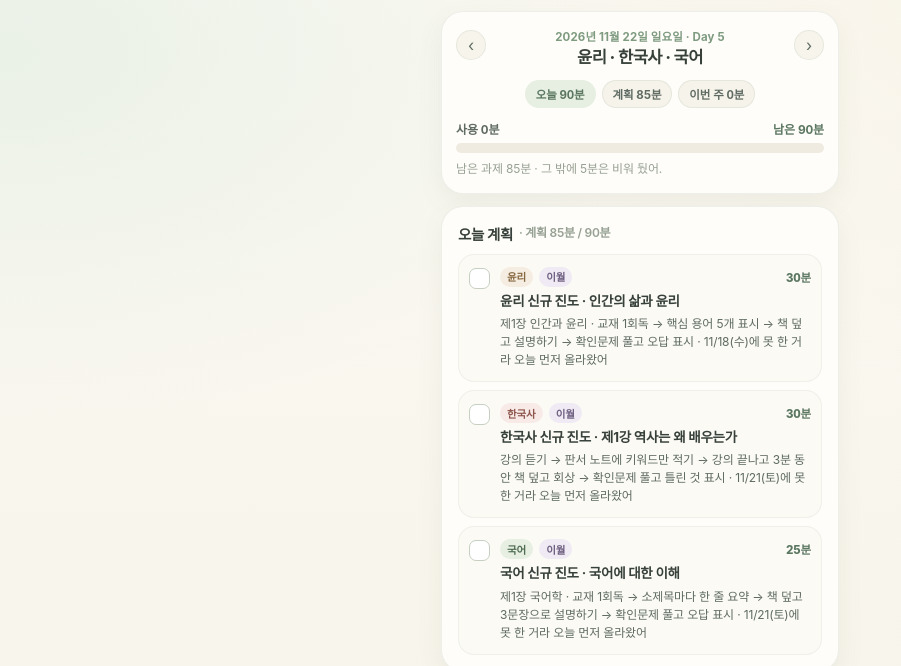
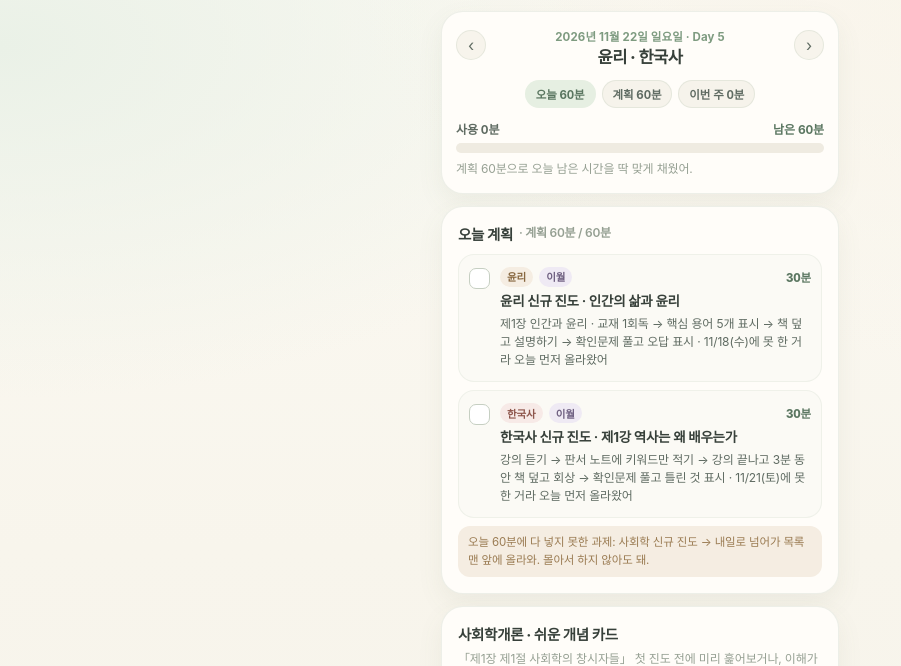
Before and after one commit to yunseodo08-eng/-, a plain HTML site: page index.html in a window 1280 px wide. Shown: the part 62-728 px from the top of the page, without its empty margins (0-901 px from the left). Drawn offline with Linux system fonts and the light colour scheme.

Commit message:
학습 플래너: 11/23부터 새 배분 적용, 11/22까지는 기존 계획 그대로
- 적용 기준일(dateStr >= 2026-11-23)로 배분 분기 — CFG.cutover
- 11/22까지: 평일 30분·주말 60분(주 270분), 요일 고정 배분·과목당 2단원, 복습 시간은 그날 예산 포함 (오늘 화면 그대로)
- 11/23부터: 평일 30분·주말 90분(주 330분), 복습 0분 분리+별도 '오늘 복습' 카드, 요일 우선순위+남는 시간 자동 채움, 단원 수 제한 없음
- 복습 이월은 11/22까지 유지, 11/23부터는 이월하지 않고 지연 복습으로 재계산
- 주간 게이지·주간 점검·브리핑 문구도 날짜 기준으로 분기
- 103일(11-18~2-28) 시뮬레이션: 158/160, 마지막 진도 2027-02-28, 3/2에 160/160 (기존 5일이 주말 60분·복습 포함이라 2단원 부족)

```diff
--- a/index.html
+++ b/index.html
@@ -452,7 +452,7 @@
       <div class="card">
         <h3>이번 주 공부시간</h3>
         <div class="wk" id="weekBars"></div>
-        <div class="gauge-head" style="margin-top:2px"><span id="weekUsed">0분</span><span class="left">/ 330분 (5시간 30분)</span></div>
+        <div class="gauge-head" style="margin-top:2px"><span id="weekUsed">0분</span><span class="left" id="weekLimitText">/ 330분 (5시간 30분)</span></div>
         <p class="muted small" style="margin:6px 0 0" id="weekNote"></p>
       </div>
       <div class="card">
@@ -618,9 +618,14 @@
    ========================================================= */
 var CFG = {
   start: '2026-11-18',            // Day 1 (수) — 그 전날까지는 '시작 전' 준비 화면
+  cutover: '2026-11-23',          // 이날부터 새 배분 적용 (그 전날까지는 윤서 님이 원래 보던 계획 그대로)
   target: '2027-02-28',
-  limits: [90, 30, 30, 30, 30, 30, 90],    // 일~토 (분) — 평일 30분 · 주말 90분
-  weekLimit: 330,                 // 주간 5시간 30분 (30×5 + 90×2)
+  limits: [90, 30, 30, 30, 30, 30, 90],    // 새 배분 일~토 (분) — 평일 30분 · 주말 90분
+  weekLimit: 330,                 // 새 배분 주간 5시간 30분 (30×5 + 90×2)
+  // 2026-11-22까지의 기존 배분 — 오늘 화면이 바뀌지 않도록 그대로 둔다
+  limitsLegacy: [60, 30, 30, 30, 30, 30, 60],   // 일~토 (분) — 평일 30분 · 주말 60분
+  weekLimitLegacy: 270,           // 주간 4시간 30분 (30×5 + 60×2)
+  legacyRounds: 2,                // 기존: 과목당 하루 2단원까지
   alloc: {                        // 요일별 기본 배분 (getDay: 0=일)
     1: ['english'],
     2: ['korean'],
@@ -635,13 +640,21 @@ var CFG = {
   reviewSteps: [1, 3, 7, 14, 30],
   weakMin: 15,
   maxOverduePerDay: 2,
-  // 복습은 간격복습 플래시카드 앱(yunseodo08-eng.github.io/-/cards/)에서 돌린다.
+  // 새 배분(cutover 이후)에서는 복습을 간격복습 플래시카드 앱(yunseodo08-eng.github.io/-/cards/)에서 돌린다.
   // 플래너에서는 오늘 할 복습을 참고 목록으로만 보여 주고, 신규 진도 시간 예산(평일 30·주말 90분)은 깎지 않는다.
   reviewOffBudget: true,
-  // 그날 요일 배분(alloc)은 '무엇을 먼저 볼지' 우선순위로만 쓰고,
+  // 새 배분에서는 그날 요일 배분(alloc)을 '무엇을 먼저 볼지' 우선순위로만 쓰고,
   // 시간이 남으면 아직 단원이 남은 다른 과목을 이어서 채운다(과목당 하루 단원 수 제한 없음).
   fillRemaining: true
 };
+
+// 2026-11-22까지는 기존 방식, 2026-11-23부터는 새 배분
+function isNewPlan(dateStr){ return dateStr >= CFG.cutover; }
+function weekLimitFor(dateStr){ return isNewPlan(dateStr) ? CFG.weekLimit : CFG.weekLimitLegacy; }
+function limitSpanText(minutes){
+  var h = Math.floor(minutes / 60), m = minutes % 60;
+  return (h ? h + '시간' : '') + (h && m ? ' ' : '') + (m || !h ? m + '분' : '');
+}
 
 var WEEKDAYS = ['일', '월', '화', '수', '목', '금', '토'];
 
@@ -1148,7 +1161,9 @@ function reviewDoneRate(uptoDate){
 /* =========================================================
    6. 오늘 계획 생성
    ========================================================= */
-function dayLimit(dateStr){ return CFG.limits[weekdayOf(dateStr)]; }
+function dayLimit(dateStr){
+  return (isNewPlan(dateStr) ? CFG.limits : CFG.limitsLegacy)[weekdayOf(dateStr)];
+}
 function weekStartOf(dateStr){
   var wd = weekdayOf(dateStr);          // 0=일
   var back = (wd + 6) % 7;              // 월요일까지 거슬러
@@ -1242,7 +1257,8 @@ function nextCarryQueue(queue, plan, d, idx){
   var out = [], seen = {};
   function keep(t, origin){
     if (!t || !t.unitId) return;
-    if (t.kind === 'review') return;             // 복습은 다음 날 '오늘/지연 복습'으로 다시 계산되니 목록에 쌓지 않는다
+    // 새 배분 날짜로 넘어가면 복습은 이월하지 않는다 — 다음 날 '오늘/지연 복습'으로 다시 계산된다
+    if (t.kind === 'review' && isNewPlan(addDays(d, 1))) return;
     var k = planTaskKey(t.kind, t.unitId, t.step);
     if (seen[k]) return;
     if (planDoneBy(idx, t, d)) return;           // 이미 한 단원·복습 단계는 다시 이월하지 않는다
@@ -1256,8 +1272,9 @@ function nextCarryQueue(queue, plan, d, idx){
 
 function buildDayPlan(d, queue, idx){
   var asOf = d;
+  var fresh = isNewPlan(d);                  // 11/23부터 새 배분
   var used = idxMinutes(idx, d);
-  var limit = Math.min(dayLimit(d), Math.max(0, CFG.weekLimit - idxWeekMinutes(idx, d) + used));
+  var limit = Math.min(dayLimit(d), Math.max(0, weekLimitFor(d) - idxWeekMinutes(idx, d) + used));
   var budget = Math.max(0, limit);
   var tasks = [], deferred = [], seen = {};
 
@@ -1288,15 +1305,17 @@ function buildDayPlan(d, queue, idx){
   });
 
   // ② 그날 예정 복습 → ③ 밀린 복습(하루 최대 2건)
-  //    복습은 플래시카드 앱에서 돌리는 '참고 일정'이라 신규 진도 시간 예산을 깎지 않는다(0분).
-  //    목록에는 그대로 두어서 체크하면 복습 완료 기록이 생기고 복습 완료율에 반영된다.
+  //    새 배분(11/23~)에서는 복습이 플래시카드 앱에서 돌리는 '참고 일정'이라 신규 진도 시간 예산을 깎지 않는다(0분).
+  //    기존 날짜(11-22까지)에서는 예전처럼 복습 시간이 그날 예산에 들어간다.
   var items = reviewItemsIdx(idx, d, asOf);
+  function revMinutes(it){ return fresh ? 0 : CFG.reviewMin[it.step]; }
   items.filter(function(i){ return i.status === 'today'; }).forEach(function(it){
     add({ id: 'rev:' + it.unitId + ':' + it.step + ':' + it.due, type: 'review', kind: 'review',
           subject: it.subject, unitId: it.unitId, step: it.step, due: it.due, label: it.label,
-          minutes: 0, estMin: CFG.reviewMin[it.step], offBudget: true,
+          minutes: revMinutes(it), estMin: CFG.reviewMin[it.step], offBudget: fresh,
           title: 'D+' + it.step + ' 복습 · ' + unitById(it.unitId).secTitle,
-          detail: reviewTaskDetail(it) + ' · 플래시카드 앱에서 돌리기', badge: it.weak ? '보충 필요' : '' });
+          detail: reviewTaskDetail(it) + (fresh ? ' · 플래시카드 앱에서 돌리기' : ''),
+          badge: it.weak ? '보충 필요' : '' });
   });
   items.filter(function(i){ return i.status === 'late'; })
        .sort(function(a, b){ return a.due < b.due ? -1 : 1; })
@@ -1304,26 +1323,30 @@ function buildDayPlan(d, queue, idx){
        .forEach(function(it){
     add({ id: 'rev:' + it.unitId + ':' + it.step + ':' + it.due, type: 'review', kind: 'review',
           subject: it.subject, unitId: it.unitId, step: it.step, due: it.due, label: it.label,
-          minutes: 0, estMin: CFG.reviewMin[it.step], offBudget: true,
+          minutes: revMinutes(it), estMin: CFG.reviewMin[it.step], offBudget: fresh,
           title: '밀린 D+' + it.step + ' 복습 · ' + unitById(it.unitId).secTitle,
-          detail: reviewTaskDetail(it) + ' (원래 ' + fmtShort(it.due) + ' 예정) · 플래시카드 앱에서 돌리기',
+          detail: reviewTaskDetail(it) + ' (원래 ' + fmtShort(it.due) + ' 예정)'
+            + (fresh ? ' · 플래시카드 앱에서 돌리기' : ''),
           badge: '지연' });
   });
 
-  // ③-2 취약 보충 (15분) — 밀린 것부터 보수하는 게 먼저라 신규 진도보다 앞에 둔다
+  // ③-2 취약 보충 (15분) — 새 배분에서는 밀린 것부터 보수하는 게 먼저라 신규 진도보다 앞에 두고,
+  //      기존 날짜에서는 예전 순서대로 신규 진도 뒤에 붙인다.
   var weak = idxWeakUnits(idx, asOf).filter(function(uid){
     var today = idxRecords(idx, d).some(function(r){ return r.unitId === uid; });
     return !today;
   });
-  weak.slice(0, 1).forEach(function(uid){
-    var u = unitById(uid);
-    if (!u) return;
-    add({ id: 'weak:' + uid + '@' + d, type: 'weak', kind: 'study',
-          subject: u.subject, unitId: uid, label: u.label, minutes: CFG.weakMin,
+  var weakPending = weak.slice(0, 1).map(function(uid){ return unitById(uid); }).filter(Boolean);
+  function addWeak(){
+    weakPending.forEach(function(u){
+      add({ id: 'weak:' + u.id + '@' + d, type: 'weak', kind: 'study',
+            subject: u.subject, unitId: u.id, label: u.label, minutes: CFG.weakMin,
             title: '취약 보충 · ' + u.secTitle,
             detail: '쉬운 개념 카드 읽고 → 책 덮고 콩트·마르크스·베버·뒤르켐 한 문장씩 설명 → 막히는 사람만 카드 다시 보기',
             badge: '취약' });
     });
+  }
+  if (fresh) addWeak();
 
   // ④ 그날 요일의 신규 진도 — CFG.alloc은 '무엇을 먼저 볼지' 우선순위로만 쓰고
   //    (배분 시작 과목은 주마다 회전), 끝난 과목·남는 시간은 미완료 단원이 남은 과목으로 채운다.
@@ -1335,6 +1358,8 @@ function buildDayPlan(d, queue, idx){
   }
   var names = alloc.map(function(id){ return SUBJ_MAP[id].short; });
 
+  var order = alloc;
+  if (fresh && CFG.fillRemaining) {
     // 남은 단원이 많은 과목부터 자동으로 이어서 배정한다(사회학개론 77절·한국사 40강 등)
     var need = [];
     SUBJECTS.forEach(function(s){
@@ -1343,12 +1368,14 @@ function buildDayPlan(d, queue, idx){
       if (left > 0) need.push({ id: s.id, left: left, at: SUBJECTS.indexOf(s) });
     });
     need.sort(function(a, b){ return (b.left - a.left) || (a.at - b.at); });
-  var order = alloc.concat(need.map(function(x){ return x.id; }));
+    order = alloc.concat(need.map(function(x){ return x.id; }));
+  }
 
   // ④ 그날 요일의 신규 진도 — 우선순위대로 한 바퀴씩 돌면서, 시간이 남는 만큼 계속 채운다
-  //    (과목당 하루 단원 수 제한 없음. 하루 예산 안에서 남는 단원을 채운다.)
+  //    (새 배분: 과목당 하루 단원 수 제한 없음 / 기존: 과목당 2단원까지, 배분 과목만)
   var assigned = {};
-  for (var round = 0; round < 8; round++) {
+  var maxRounds = fresh ? 8 : CFG.legacyRounds;
+  for (var round = 0; round < maxRounds; round++) {
     var gotInRound = 0;
     for (var ai = 0; ai < order.length; ai++) {
       var sid = order[ai];
@@ -1356,7 +1383,7 @@ function buildDayPlan(d, queue, idx){
       var u = nextUnitForIdx(idx, sid, assigned, asOf);
       if (!u) continue;
       var mins = CFG.unitMin[sid];
-      if (mins > budget) continue;                 // 오늘 남은 시간에 안 들어가면 다음 과목/다음 날로
+      if (fresh && mins > budget) continue;       // 새 배분: 오늘 남은 시간에 안 들어가면 다음 과목/다음 날로
       assigned[u.id] = 1;
       var head = (round === 0 && idxDoneUnits(idx, sid, asOf) === 0) ? ' 신규 진도 · ' : ' 이어서 · ';
       if (add({ id: 'new:' + u.id + '@' + d, type: 'new', kind: 'study',
@@ -1367,6 +1394,7 @@ function buildDayPlan(d, queue, idx){
     }
     if (!gotInRound) break;
   }
+  if (!fresh) addWeak();
 
   // 그날 이미 한 것(체크·기록)은 목록에서 빼지 않고 체크된 상태로 남긴다
   tasks.forEach(function(t){ t.done = planDoneOn(idx, t, d); });
@@ -1535,8 +1563,9 @@ function taskFromId(id, dateStr){
     var ru = unitById(m[1]);
     if (!ru) return null;
     return { id: id, kind: 'review', subject: ru.subject, unitId: ru.id,
-             step: Number(m[2]), minutes: 0, estMin: CFG.reviewMin[Number(m[2])] || 7,
-             offBudget: true, label: ru.label };
+             step: Number(m[2]), minutes: isNewPlan(dateStr) ? 0 : (CFG.reviewMin[Number(m[2])] || 7),
+             estMin: CFG.reviewMin[Number(m[2])] || 7,
+             offBudget: isNewPlan(dateStr), label: ru.label };
   }
   m = /^new:(.+)@(\d{4}-\d{2}-\d{2})$/.exec(id) || null;
   if (m) {
@@ -1596,7 +1625,7 @@ function briefingText(dateStr){
     L.push('  → ' + t.detail);
   });
   L.push('');
-  L.push('[간격복습] (플래시카드 앱 · 오늘 진도 시간에 안 들어감)');
+  L.push(isNewPlan(dateStr) ? '[간격복습] (플래시카드 앱 · 오늘 진도 시간에 안 들어감)' : '[간격복습]');
   if (!revs.length) L.push('- 오늘 예정된 복습 없음');
   revs.forEach(function(t){
     L.push('- ' + SUBJ_MAP[t.subject].name + ' · ' + t.title + ' (' + taskMinLabel(t) + ')');
@@ -1626,7 +1655,7 @@ function weeklyText(dateStr){
     total += m;
     L.push('- ' + fmtShort(dstr) + ' ' + (m ? m + '분' : '기록 없음') + ' / ' + lim + '분');
   }
-  L.push('- 주간 합계: ' + total + '분 / ' + CFG.weekLimit + '분 (5시간 30분)');
+  L.push('- 주간 합계: ' + total + '분 / ' + weekLimitFor(dateStr) + '분 (' + limitSpanText(weekLimitFor(dateStr)) + ')');
   L.push('');
   L.push('[과목별 진도]');
   SUBJECTS.forEach(function(s){
@@ -1650,8 +1679,13 @@ function weeklyText(dateStr){
   L.push('');
   L.push('[다음 주 우선순위]');
   L.push('1) 취약 단원 보충 복습 먼저');
+  if (isNewPlan(dateStr)) {
     L.push('2) 밀린 복습은 하루 ' + CFG.maxOverduePerDay + '건까지만 (플래시카드 앱 · 진도 시간에 안 들어감)');
     L.push('3) 신규 진도는 평일 30분 · 주말 90분 안에서');
+  } else {
+    L.push('2) 밀린 복습은 하루 ' + CFG.maxOverduePerDay + '건까지만 (복습 시간은 그날 예산에 포함)');
+    L.push('3) 신규 진도는 평일 30분 · 주말 60분 안에서');
+  }
   return L.join('\n');
 }
 function monthStats(dateStr){
@@ -1998,7 +2032,7 @@ function renderRecord(){
     if (r.fromCheck) bits.push('홈 체크');
     if (r.kind === 'review') bits.push('D+' + (r.step || 1) + ' 복습');
     if (typeof r.minutes === 'number' && r.minutes > 0) bits.push(r.minutes + '분');
-    else bits.push(r.kind === 'review' ? '시간 예산 밖' : '시간 미보고');
+    else bits.push(r.kind === 'review' && isNewPlan(r.date) ? '시간 예산 밖' : '시간 미보고');
     if (r.pages) bits.push(r.pages);
     if (typeof r.questions === 'number' && r.questions > 0) {
       bits.push('문제 ' + r.questions + '·정답 ' + (r.correct == null ? '-' : r.correct)
@@ -2042,11 +2076,13 @@ function renderProgress(){
   $('subjList').innerHTML = html;
 
   var used = 0, bars = '';
+  var weekLimits = isNewPlan(dateStr) ? CFG.limits : CFG.limitsLegacy;
+  var weekMax = Math.max.apply(null, weekLimits);
   for (var i = 0; i < 7; i++) {
     var dstr = addDays(ws, i), m = minutesOn(dstr), lim = dayLimit(dstr);
     used += m;
     var h = lim ? Math.min(100, Math.round(m / lim * 100)) : 0;
-    var cap = Math.round(lim / Math.max.apply(null, CFG.limits) * 100);  // 한도에 따라 칸 높이를 다르게(평일 33%, 주말 100%)
+    var cap = Math.round(lim / weekMax * 100);  // 한도에 따라 칸 높이를 다르게(평일 33%, 주말 100%)
     bars += '<div class="wk-day" data-today="' + (dstr === todayReal() ? '1' : '0') + '">'
       + '<div class="wk-bar" style="height:' + cap + '%" title="' + m + '분 / ' + lim + '분">'
       + '<i style="height:' + h + '%"></i></div>'
@@ -2054,10 +2090,13 @@ function renderProgress(){
   }
   $('weekBars').innerHTML = bars;
   $('weekUsed').textContent = used + '분';
-  var wpct = Math.round(used / CFG.weekLimit * 100);
+  var wl = weekLimitFor(dateStr);
+  if ($('weekLimitText')) $('weekLimitText').textContent = '/ ' + wl + '분 (' + limitSpanText(wl) + ')';
+  var wpct = Math.round(used / wl * 100);
   $('weekNote').textContent = wpct >= 100
-    ? '이번 주 한도(' + CFG.weekLimit + '분)를 다 채웠어. 남은 날은 복습만 가볍게 해도 충분해.'
-    : '이번 주 ' + wpct + '% · 남은 ' + (CFG.weekLimit - used) + '분. 평일 하루 30분, 주말 90분 기준이야.';
+    ? '이번 주 한도(' + wl + '분)를 다 채웠어. 남은 날은 복습만 가볍게 해도 충분해.'
+    : '이번 주 ' + wpct + '% · 남은 ' + (wl - used) + '분. '
+      + (isNewPlan(dateStr) ? '평일 하루 30분, 주말 90분 기준이야.' : '평일 하루 30분, 주말 60분 기준이야.');
 
   var left = diffDays(dateStr, CFG.target);
   var totalUnits = UNITS.length;
@@ -2506,6 +2545,7 @@ window.PlannerCore = {
   renderAll: renderAll, recordsOn: recordsOn,
   blankState: blankState, resetState: resetState, beforeStart: beforeStart,
   ddayText: ddayText, startDate: function(){ return CFG.start; },
+  isNewPlan: isNewPlan, dayLimit: dayLimit, weekLimitFor: weekLimitFor,
   renderToday: renderToday, setViewDate: function(d){ viewDate = d; },
   accuracyOf: accuracy
 };
```
Lines whose indentation alone changed are shown as unchanged.
